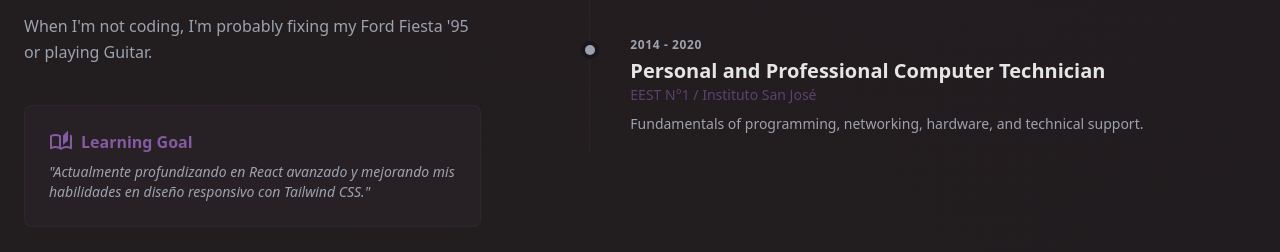
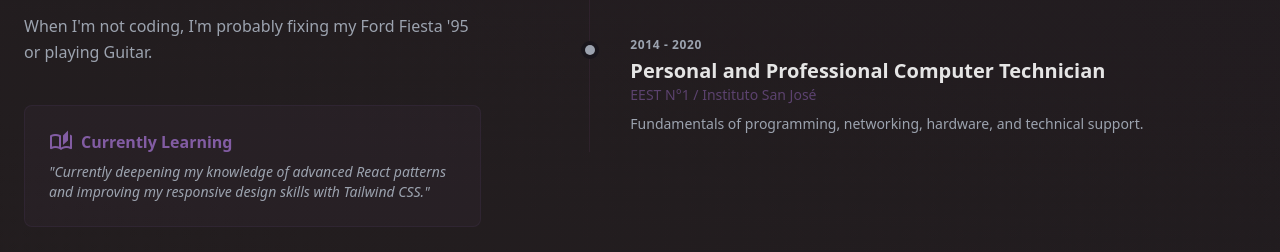
Before and after one commit to YukaC/PortfolioReact, a Next.js app: page / in a window 1280 px wide. Shown: the part 2800-3052 px from the top of the page. Built offline with nearby package versions, Linux system fonts and the light colour scheme.

Commit message:
fix: translate Learning Goal to English and fix badge width (#1)

```diff
--- a/src/components/Experience.jsx
+++ b/src/components/Experience.jsx
@@ -34,11 +34,11 @@ const Experience = () => {
               <span className="material-symbols-outlined" aria-hidden="true">
                 auto_stories
               </span>
-              Learning Goal
+              Currently Learning
             </h4>
             <p className="text-sm text-text-muted italic">
-              &quot;Actualmente profundizando en React avanzado y mejorando mis
-              habilidades en diseño responsivo con Tailwind CSS.&quot;
+              &quot;Currently deepening my knowledge of advanced React patterns
+              and improving my responsive design skills with Tailwind CSS.&quot;
             </p>
           </div>
         </div>
--- a/src/components/HeroSection.jsx
+++ b/src/components/HeroSection.jsx
@@ -18,7 +18,7 @@ const HeroSection = () => {
         {/* Text Content */}
         <div className="flex flex-col gap-6 order-2 lg:order-1">
           {/* Status Badge */}
-          <div className="inline-flex items-center gap-2 px-3 py-1 rounded-full bg-primary/10 border border-primary/20 text-primary text-xs font-bold uppercase tracking-wide">
+          <div className="inline-flex w-fit items-center gap-2 px-3 py-1 rounded-full bg-primary/10 border border-primary/20 text-primary text-xs font-bold uppercase tracking-wide">
             <span
               className="w-2 h-2 rounded-full bg-primary animate-pulse-slow"
               aria-hidden="true"
```
